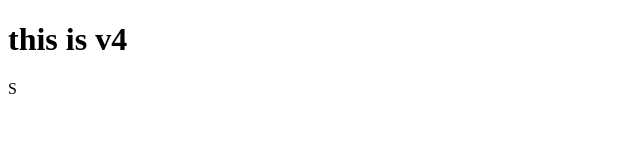
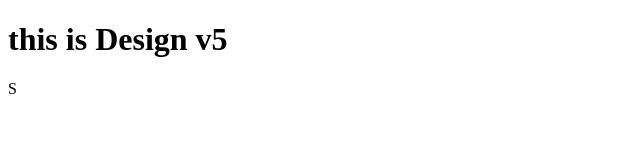
Before and after one commit to subhamujjwal88/myrepo, a plain HTML site: page index.html in a window 1280 px wide. Shown: the whole page, without its empty margins (0-640 px from the left). Drawn offline with Linux system fonts and the light colour scheme.

Commit message:
changed H1

```diff
--- a/index.html
+++ b/index.html
@@ -6,7 +6,7 @@
     <title>Document</title>
 </head>
 <body>
-    <h1>this is v4</h1>S
+    <h1>this is Design v5</h1>S
 
 </body>
 </html>
```
